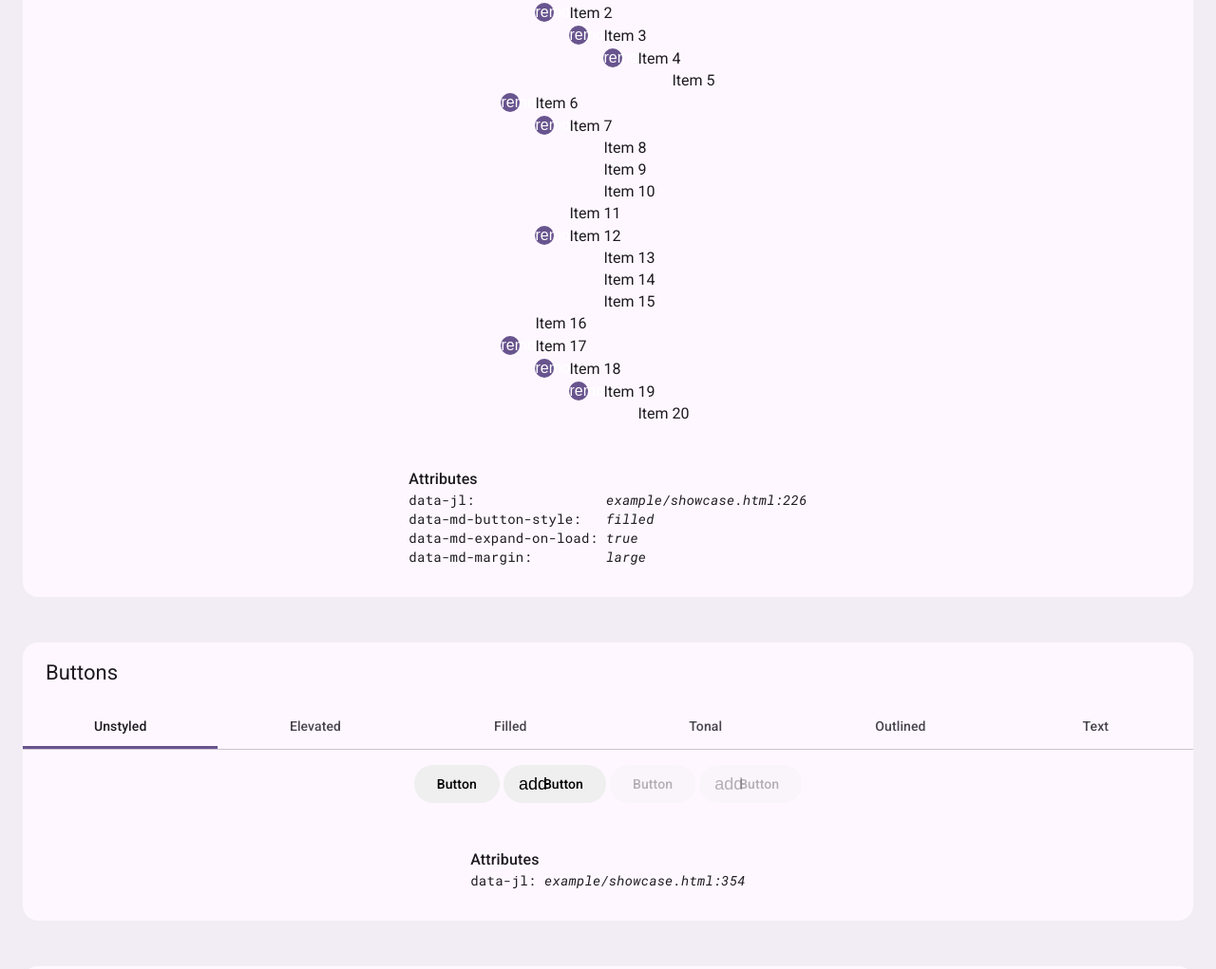
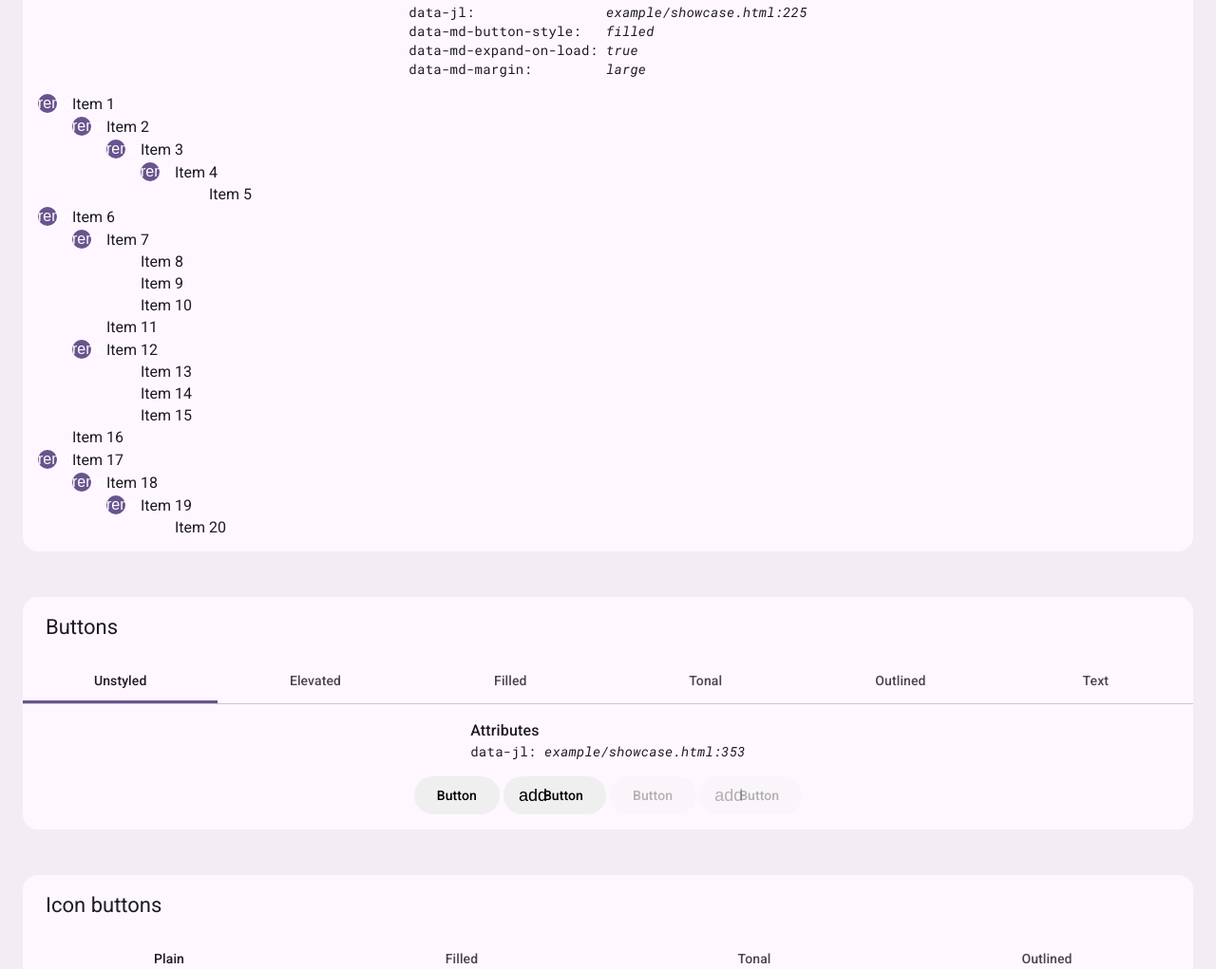
Before and after one commit to abluescarab/sass-material-design, a plain HTML site: page example/showcase.html in a window 1280 px wide. Shown: the part 1779-2800 px from the top of the page at 95% size. Drawn offline with Linux system fonts and the light colour scheme; a web font is replaced by a local one.

Commit message:
Restyle attributes

```diff
--- a/example/showcase.html
+++ b/example/showcase.html
@@ -30,15 +30,14 @@
                 display: flex;
                 flex-flow: column nowrap;
                 align-items: center;
-                gap: 32px;
+                gap: 16px;
             }
-            .attributes > div:first-child {
+            .attributes > div:last-child {
                 align-items: center;
-                justify-content: center;
                 width: 100%;
             }
-            .attributes > div:last-child {
-                padding: 16px;
+            .attributes > div:last-child:not(:has(.md-tree)) {
+                justify-content: center;
             }
             .attribute {
                 text-indent: -15em;
--- a/example/showcase.js
+++ b/example/showcase.js
@@ -96,7 +96,7 @@ document.addEventListener("DOMContentLoaded", () => {
         }
         attributes.appendChild(h2);
         attributes.appendChild(code);
-        el.appendChild(attributes);
+        el.insertAdjacentElement("afterbegin", attributes);
     });
     initialize();
 });
--- a/src/example/showcase.ts
+++ b/src/example/showcase.ts
@@ -128,7 +128,7 @@ document.addEventListener("DOMContentLoaded", () => {
 
             attributes.appendChild(h2);
             attributes.appendChild(code);
-            el.appendChild(attributes);
+            el.insertAdjacentElement("afterbegin", attributes);
         }
     );
 
```
